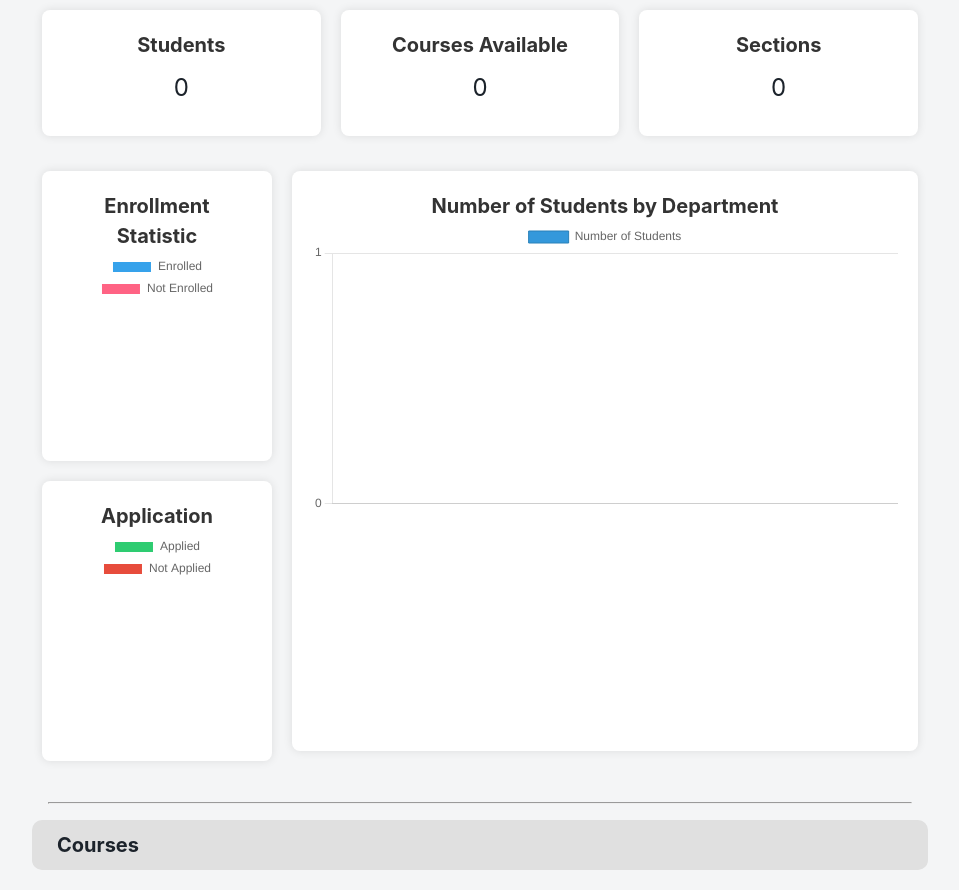
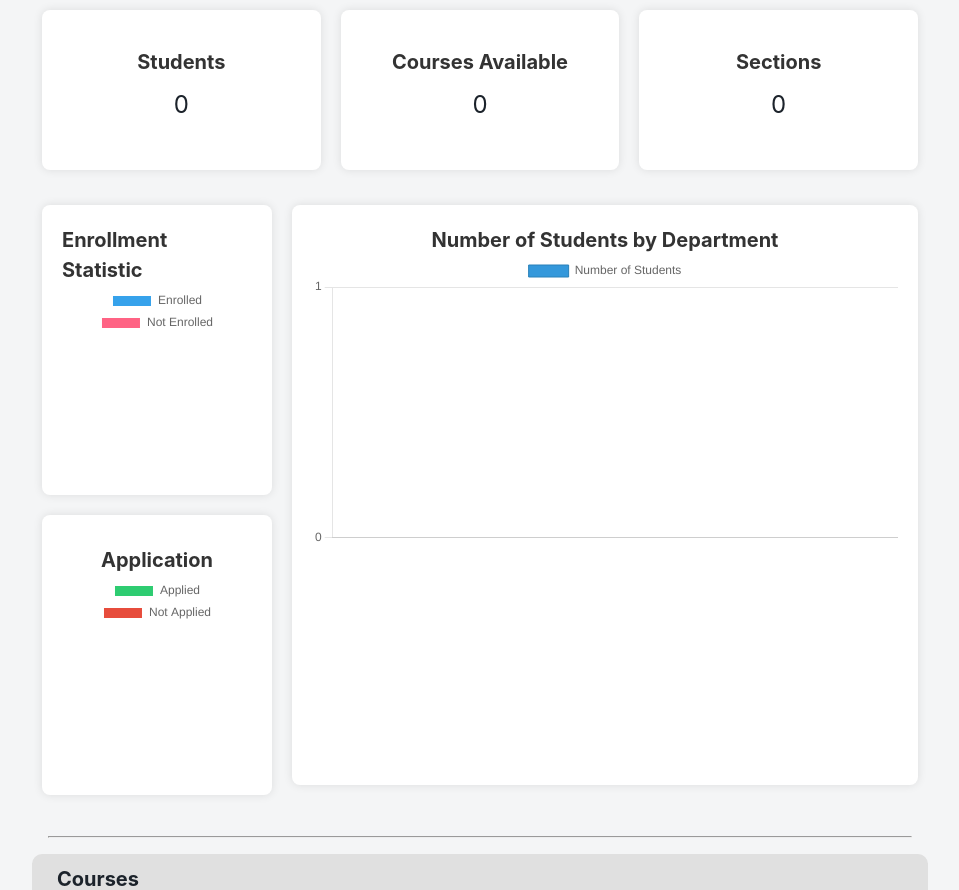
Before and after one commit to Khonsensya/Enrollment-System-BS501-, a PHP site: page /src/modules/dashboard.php in a window 1280 px wide. Shown: the part 154-1044 px from the top of the page, without its empty margins (160-1119 px from the left). Run offline with PHP 8.4, Linux system fonts and the light colour scheme; data that the repository does not hold is empty; some libraries are stand-ins or nearby versions.

Commit message:
Update new_dashboard.css

```diff
--- a/src/css/new_dashboard.css
+++ b/src/css/new_dashboard.css
@@ -11,6 +11,7 @@ body {
     margin-bottom: 15px;
     padding: 0;
     flex-grow: 1;
+    height: 180px;
 }
 
 .container2{
@@ -36,12 +37,15 @@ body {
 }
 
 .statistic {
+    display: flex;
+    flex-direction: column;
+    align-items: center;
+    justify-content: center;
     background-color: #fff;
     padding: 20px;
     margin: 10px;
     border-radius: 8px;
     box-shadow: 0 0 10px rgba(0, 0, 0, 0.1);
-    text-align: center;
     flex-basis: 280px;
     flex-grow: 1;
     max-height: 100%;
```
